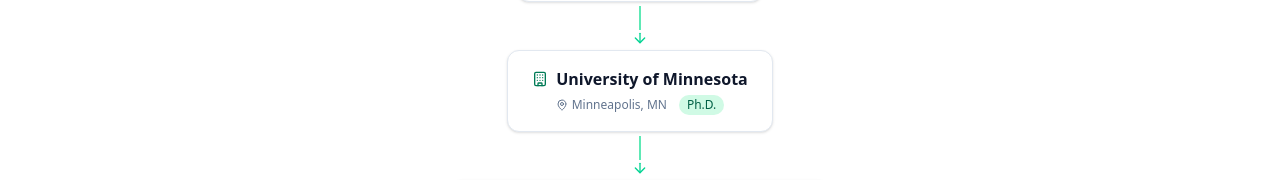
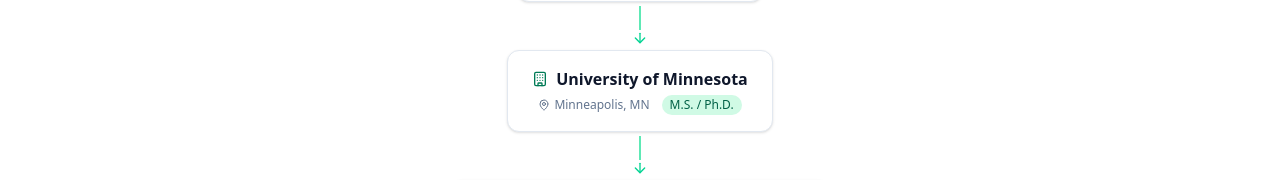
Before and after one commit to aimed-lab/aimed-org-web, a Next.js app: page /training in a window 1280 px wide. Shown: the part 1497-1677 px from the top of the page. Built offline with nearby package versions, Linux system fonts and the light colour scheme.

Commit message:
Add M.S. to University of Minnesota lineage entry
Co-Authored-By: Claude Sonnet 4.6 <noreply@anthropic.com>

```diff
--- a/src/app/training/page.tsx
+++ b/src/app/training/page.tsx
@@ -25,7 +25,7 @@ import {
 
 const lineage = [
   { institution: "Peking University", location: "College of Life Sciences", period: "B.S." },
-  { institution: "University of Minnesota", location: "Minneapolis, MN", period: "Ph.D." },
+  { institution: "University of Minnesota", location: "Minneapolis, MN", period: "M.S. / Ph.D." },
   { institution: "Indiana University / Purdue University", location: "Indianapolis, IN", period: "Faculty" },
   { institution: "University of Alabama at Birmingham", location: "Birmingham, AL", period: "Faculty (current)" },
 ];
```
